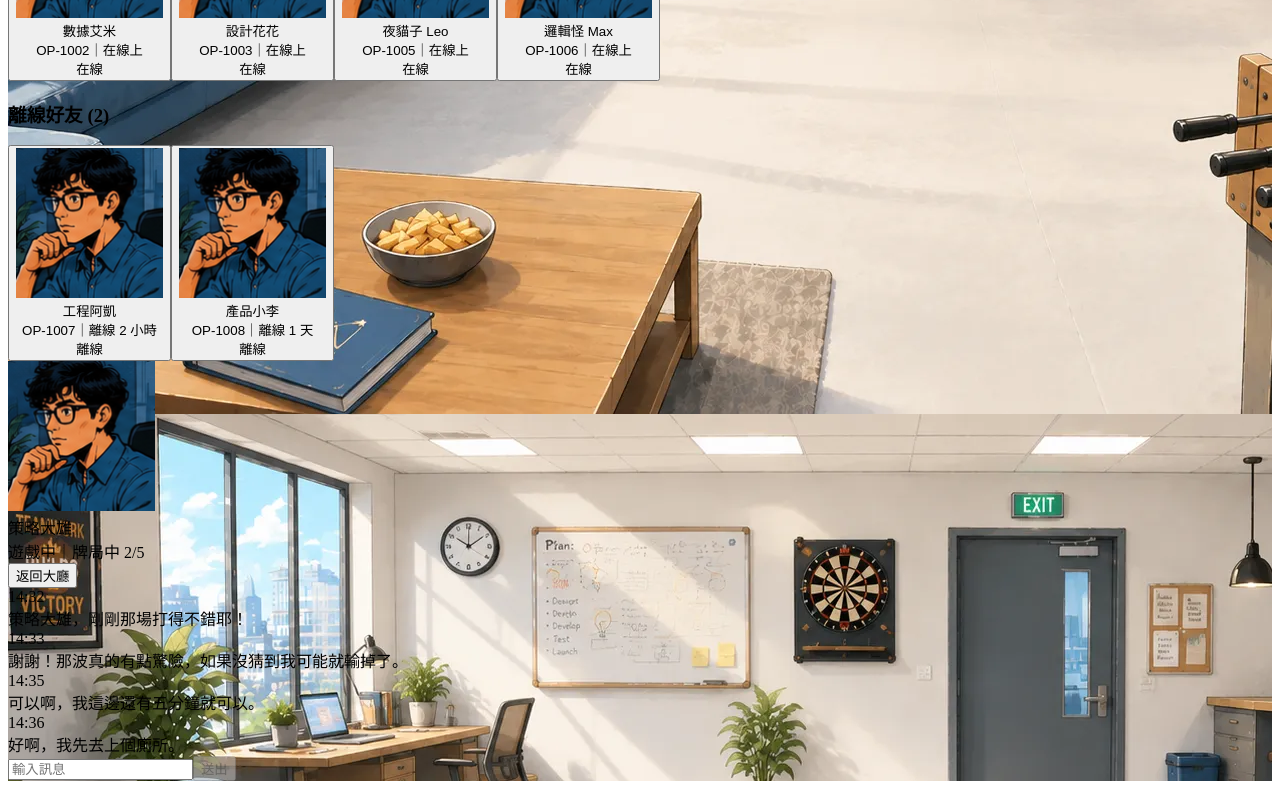
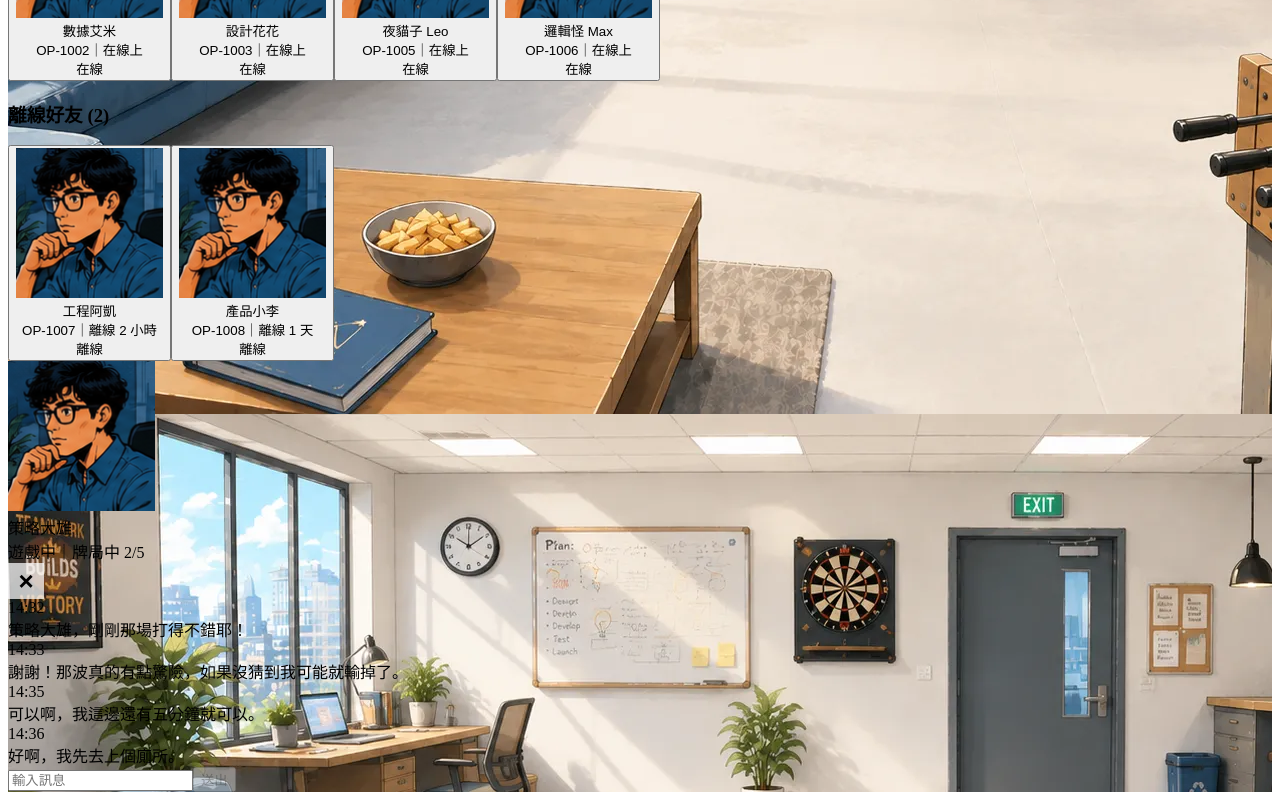
Before and after one commit to Office-Politics-Game/Office-Politics-Game, a Vue app: page /friend in a window 1280 px wide. Shown: the part 535-1335 px from the top of the page. Built offline with nearby package versions, Linux system fonts and the light colour scheme; the HTML template or start-up script is replaced by a standard one.

Commit message:
動畫細節微調

```diff
--- a/src/views/FriendView.vue
+++ b/src/views/FriendView.vue
@@ -1,10 +1,17 @@
 <template>
   <div
-    class="flex min-h-screen w-screen items-center justify-center overflow-hidden bg-cover bg-center p-3 md:p-4"
+    class="friend-page-shell flex min-h-screen w-screen items-center justify-center overflow-hidden bg-cover bg-center p-3 md:p-4"
+    :class="{ 'is-returning': isReturningToLobby }"
     :style="{ backgroundImage: `url(${BG_FriendView})` }"
   >
+    <div
+      class="friend-exit-layer"
+      :style="{ backgroundImage: `url(${bgDashboard})` }"
+      aria-hidden="true"
+    ></div>
+
     <section
-      class="friend-page-panel flex h-[92vh] w-[94vw] max-w-[1100px] flex-col overflow-hidden bg-white/95 shadow-2xl backdrop-blur md:h-[82vh] md:flex-row"
+      class="friend-page-panel relative z-10 flex h-[92vh] w-[94vw] max-w-[1100px] flex-col overflow-hidden bg-white/95 shadow-2xl backdrop-blur md:h-[82vh] md:flex-row"
     >
           <aside class="flex min-h-0 w-full flex-col border-b border-gray-200 md:w-[38%] md:border-b-0 md:border-r">
             <div class="flex h-14 shrink-0 items-center border-b border-gray-200 px-5">
@@ -90,10 +97,12 @@
 
               <button
                 type="button"
-            class="border border-gray-300 px-3 py-1 text-sm font-bold text-gray-600 transition hover:bg-gray-100 focus-visible:outline-none focus-visible:ring-4 focus-visible:ring-blue-200"
-            @click="$router.push('/lobby')"
+                class="close-button"
+                :disabled="isReturningToLobby"
+                aria-label="返回大廳"
+                @click="returnToLobby"
               >
-            返回大廳
+                ×
               </button>
             </header>
 
@@ -162,15 +171,20 @@
 
 <script setup>
 import { computed, ref } from "vue";
+import { useRouter } from "vue-router";
 import AddFriendForm from "@/components/friend/AddFriendForm.vue";
 import FriendList from "@/components/friend/FriendList.vue";
 import FriendRequestList from "@/components/friend/FriendRequestList.vue";
 import BG_FriendView from "@/assets/images/bg-friend-view.webp";
+import bgDashboard from "@/assets/images/bg-dashboard.webp";
 import { useFriendStore } from "@/stores/friendStore.js";
 
+const router = useRouter();
 const friendStore = useFriendStore();
 const activeTab = ref("friends");
+const isReturningToLobby = ref(false);
 const messageText = ref("");
+const RETURN_ANIMATION_DURATION = 520;
 
 const selectedFriendStatus = computed(() => {
   const friend = friendStore.selectedFriend;
@@ -204,6 +218,23 @@ function sendMessage() {
   friendStore.sendMessage(text);
   messageText.value = "";
 }
+
+function returnToLobby() {
+  if (isReturningToLobby.value) {
+    return;
+  }
+
+  isReturningToLobby.value = true;
+
+  if (window.matchMedia("(prefers-reduced-motion: reduce)").matches) {
+    router.push("/lobby");
+    return;
+  }
+
+  window.setTimeout(() => {
+    router.push("/lobby");
+  }, RETURN_ANIMATION_DURATION);
+}
 </script>
 
 <style scoped>
@@ -217,9 +248,82 @@ function sendMessage() {
   @apply border-gray-800 text-gray-900;
 }
 
+.friend-page-shell {
+  position: relative;
+  isolation: isolate;
+}
+
+.friend-exit-layer {
+  position: absolute;
+  inset: 0;
+  z-index: 0;
+  background:
+    linear-gradient(135deg, rgba(0, 19, 50, 0.12), rgba(0, 19, 50, 0.24)),
+    rgba(0, 0, 0, 0.08);
+  background-position: center;
+  background-size: cover;
+  opacity: 0;
+  will-change: opacity;
+}
+
 .friend-page-panel {
   animation: friendPageEnter 360ms ease both;
   will-change: transform, opacity;
+}
+
+.friend-page-shell.is-returning .friend-exit-layer {
+  animation: dashboardReveal 520ms ease both;
+}
+
+.friend-page-shell.is-returning .friend-page-panel {
+  opacity: 0;
+  pointer-events: none;
+  animation: none;
+}
+
+.close-button {
+  display: inline-flex;
+  width: 36px;
+  height: 36px;
+  align-items: center;
+  justify-content: center;
+  border: 1px solid var(--gray-200);
+  background: rgba(255, 255, 255, 0.72);
+  color: var(--brand-active);
+  font-size: 26px;
+  font-weight: 700;
+  line-height: 1;
+  transition:
+    transform 0.18s ease,
+    background 0.18s ease,
+    border-color 0.18s ease,
+    color 0.18s ease;
+}
+
+.close-button:hover {
+  transform: translateY(-1px);
+  border-color: var(--brand-hover);
+  background: var(--brand-hover);
+  color: white;
+}
+
+.close-button:active {
+  transform: translateY(1px);
+  border-color: var(--brand-active);
+  background: var(--brand-active);
+  color: white;
+}
+
+.close-button:focus-visible {
+  outline: none;
+  box-shadow: 0 0 0 5px var(--brand-focus);
+}
+
+.close-button:disabled {
+  cursor: wait;
+  border-color: transparent;
+  background: rgba(160, 166, 179, 0.62);
+  color: white;
 }
 
 @keyframes friendPageEnter {
@@ -234,7 +338,19 @@ function sendMessage() {
   }
 }
 
+@keyframes dashboardReveal {
+  from {
+    opacity: 0;
+  }
+
+  to {
+    opacity: 1;
+  }
+}
+
 @media (prefers-reduced-motion: reduce) {
+  .friend-page-shell.is-returning .friend-exit-layer,
+  .friend-page-shell.is-returning .friend-page-panel,
   .friend-page-panel {
     animation: none;
   }
```
Also changed, not shown: 1 other file (tests, documents, lock files or other folders). Lines whose indentation alone changed are shown as unchanged.
